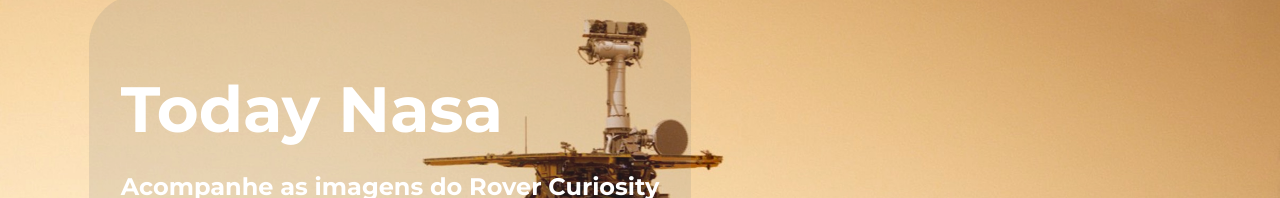
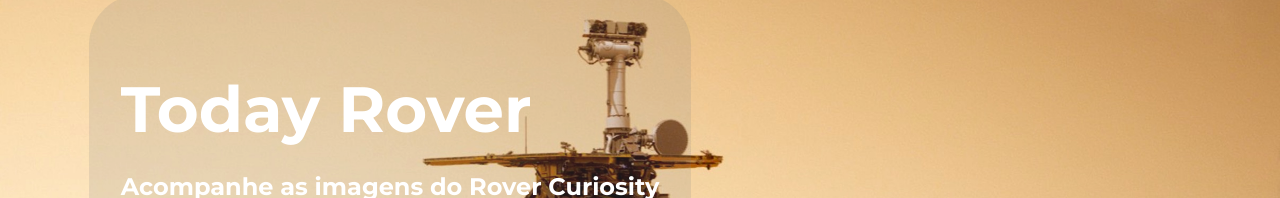
Before and after one commit to Mendes113/todayNasa, a React (Vite) app in the folder TodayNasa/: page /mars in a window 1280 px wide. Shown: the part 172-370 px from the top of the page. Built offline with nearby package versions, Linux system fonts and the light colour scheme; no server answers.

Commit message:
fix: melhoria na nomenclatura de cada página

```diff
--- a/TodayNasa/src/pages/Home/Home.jsx
+++ b/TodayNasa/src/pages/Home/Home.jsx
@@ -34,7 +34,7 @@
     <div className={styles.homeContainer}>
       <div className={styles.backgroundImage}></div>
       <div className={styles.content}>
-        <h1 className={styles.title}>Today Nasa</h1>
+        <h1 className={styles.title}>Today Space</h1>
         <p className={styles.description}>
           Atualiazações todos os dias de imagens da espaciais
         </p>
--- a/TodayNasa/src/pages/Mars/Mars.jsx
+++ b/TodayNasa/src/pages/Mars/Mars.jsx
@@ -56,7 +56,7 @@
     <div className={styles.homeContainer}>
       <div className={styles.backgroundImage}></div>
       <div className={styles.content}>
-        <h1 className={styles.title}>Today Nasa</h1>
+        <h1 className={styles.title}>Today Rover</h1>
         <p className={styles.description}>Acompanhe as imagens do Rover Curiosity</p>
         <button className={styles.startButton} onClick={scrollToImageSection}>
           Ir para imagem do dia
```
